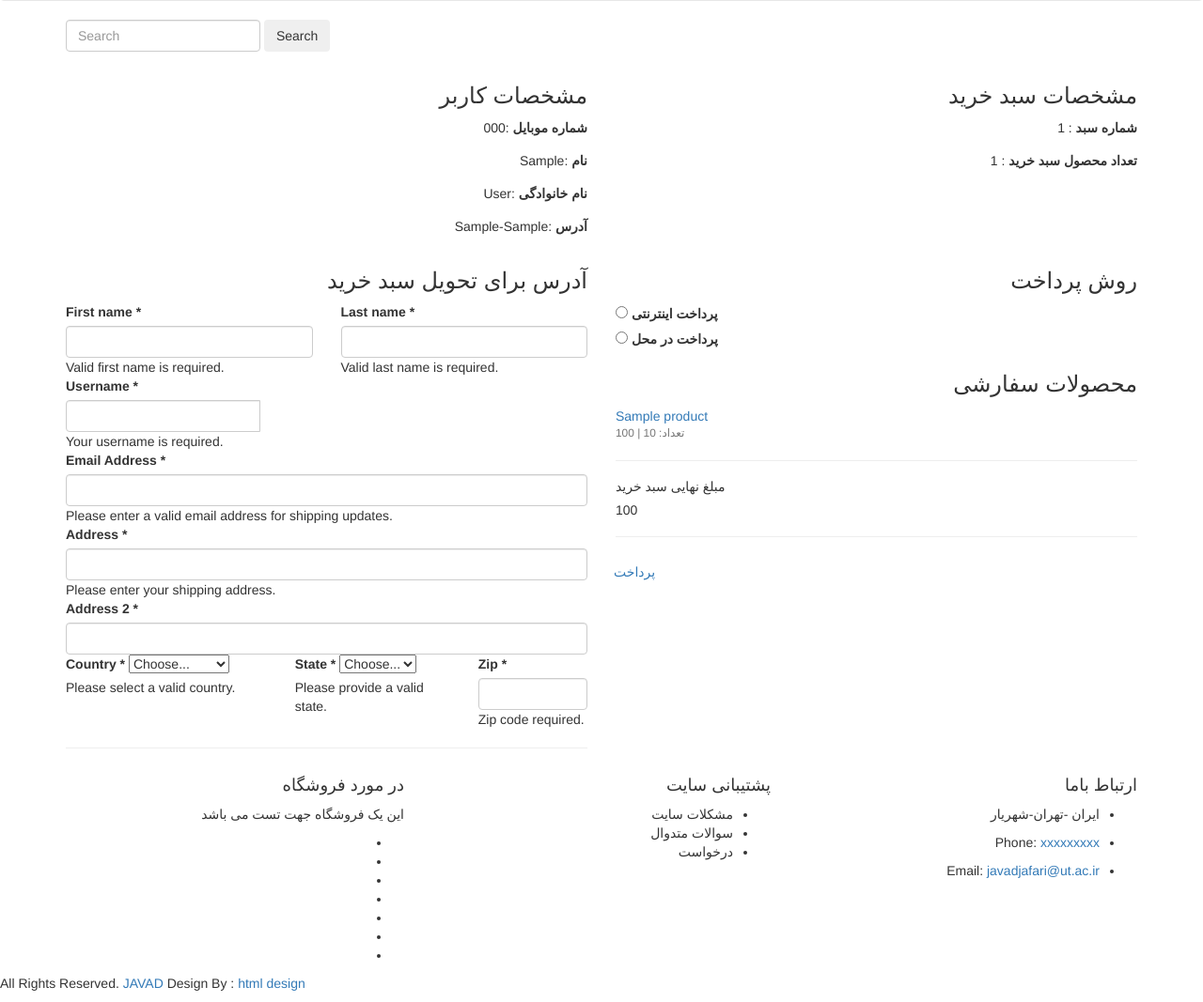
After one commit to javad-jafari/eshop, a Django app: page /basket/checkout/order in a window 1280 px wide. The commit adds this page. Shown: the part 604-1671 px from the top of the page at 94% size. Run offline with Django 3.2, Linux system fonts and the light colour scheme; a user stored in the database is signed in; tables that the repository leaves empty hold one stand-in row (values such as "Sample post"); some libraries are stand-ins or nearby versions.

Commit message:
checked out the basket and its page handeled

```diff
--- a/Orders/forms.py
+++ b/Orders/forms.py
@@ -5,3 +5,7 @@ class BasketDetailForm(forms.Form):
     product_id = forms.IntegerField(widget=forms.HiddenInput())
     shop_id = forms.IntegerField(widget=forms.HiddenInput())
     quantity = forms.IntegerField(widget=forms.NumberInput(), initial=1)
+
+
+class OrderedForm(forms.Form):
+    Basket_id = forms.CharField()
--- a/Orders/models.py
+++ b/Orders/models.py
@@ -65,7 +65,7 @@ class Basket(models.Model):
 
 class BasketItem(models.Model):
     basket = models.ForeignKey(Basket, related_name='itemsbasket', related_query_name='itemsbasket', verbose_name=_(
-        "basket"), on_delete=models.CASCADE)
+        "basket"), on_delete=models.CASCADE ,blank=True)
     shop_product = models.ForeignKey(ShopProduct, related_name='itemsshop_product',
                                      related_query_name='itemsshop_product', verbose_name=_(
             "shop_product"), on_delete=models.CASCADE)
--- a/Orders/urls.py
+++ b/Orders/urls.py
@@ -1,5 +1,5 @@
 from django.urls import path, re_path
-from .views import add_to_basket, basketlist, remove_item,update_item
+from .views import add_to_basket, basketlist, remove_item, update_item, close_order, finished_order
 
 urlpatterns = [
 
@@ -8,5 +8,7 @@ urlpatterns = [
     path('list/additem/', add_to_basket, name='addbasketitem'),
     path('removeitem/<detail_id>', remove_item, name='removebasketitem'),
     path('updateitem/', update_item, name='updatebasketitem'),
+    path('checkout/', close_order, name='checkout'),
+    path('checkout/order', finished_order, name='finished_order'),
 
 ]
--- a/Orders/views.py
+++ b/Orders/views.py
@@ -9,33 +9,23 @@ from django.shortcuts import render, redirect
 from django.views.decorators.csrf import csrf_exempt
 from django.views.generic import ListView, UpdateView
 
+from Accounts.models import Address
 from Orders.models import BasketItem, Basket
 from Products.models import Category, ShopProduct
-from Orders.forms import BasketDetailForm
+from Orders.forms import BasketDetailForm, OrderedForm
 
-
-# class BasketList(LoginRequiredMixin, ListView):
-#     model = BasketItem
-#     template_name = 'order/basketlist.html'
-#     context_object_name = 'l'
-#
-#
-#     def get_context_data(self, **kwargs):
-#         context = super().get_context_data(**kwargs)
-#         context["categories"] = Category.objects.all()
-#         context['items'] = BasketItem.objects.filter()
-#
-#         return context
 
 @login_required(login_url='/accounts/login')
 def basketlist(request):
-    context = {'basket': None, 'detail': None}
+    context = {'basket': None, 'detail': None, 'categories': Category.objects.all()}
+
     open_basket: Basket = Basket.objects.filter(user_id=request.user.id, ordered=False).first()
     if open_basket is not None:
         context['basket'] = open_basket
         context['detail'] = open_basket.itemsbasket.all()
         context['categories'] = Category.objects.all()
         context['total_price'] = open_basket.sum_total()
+        context['order_form'] = OrderedForm(initial={'Basket_id': open_basket.id})
 
     return render(request, 'order/basketlist.html', context)
 
@@ -45,6 +35,7 @@ def add_to_basket(request):
     new_basket_form = BasketDetailForm(request.POST or None)
     if new_basket_form.is_valid():
         basket = Basket.objects.filter(user_id=request.user.id, ordered=False).first()
+
         if basket is None:
             basket = Basket.objects.create(user_id=request.user.id, ordered=False)
 
@@ -54,7 +45,7 @@ def add_to_basket(request):
         if quantity < 0:
             quantity = 1
         shop_product = ShopProduct.objects.get(product_id=product_id, shop_id=shop_id)
-        if basket.itemsbasket.filter(shop_product_id=shop_product.id).exists():
+        if basket.itemsbasket_set.filter(shop_product_id=shop_product.id).exists():
             pass
         else:
             basket.itemsbasket.create(shop_product_id=shop_product.id, price=shop_product.price, quantity=quantity)
@@ -82,9 +73,37 @@ def update_item(request):
     basket = BasketItem.objects.get(id=data['item_id'], basket__user_id=user)
     basket.quantity += data['condition']
     basket.save()
-    if basket.quantity <1:
+    if basket.quantity < 1:
         basket.delete()
 
-    response = {"counters": basket.quantity ,'price_item': basket.total_price(),'price_total':basket.basket.sum_total()}
+    response = {"counters": basket.quantity, 'price_item': basket.total_price(),
+                'price_total': basket.basket.sum_total()}
 
     return HttpResponse(json.dumps(response), status=201)
+
+
+@login_required(login_url='/accounts/login')
+def close_order(request):
+    forms = OrderedForm(request.POST or None)
+    if forms.is_valid():
+        bask_id = forms.cleaned_data.get('Basket_id')
+        basket = Basket.objects.get(user_id=request.user.id, id=bask_id, ordered=False)
+        basket.ordered = True
+        basket.save()
+
+        return redirect('checkout')
+    return redirect('finished_order')
+
+
+@login_required(login_url='/accounts/login')
+def finished_order(request):
+    context = {'basket': None, 'detail': None}
+    finish: Basket = Basket.objects.filter(user_id=request.user.id, ordered=True).first()
+    if finish is not None:
+        context['basket'] = finish
+        context['detail'] = finish.itemsbasket.all()
+        context['categories'] = Category.objects.all()
+        context['address'] = Address.objects.filter(user_id=request.user.id).first()
+        context['total_price'] = finish.sum_total()
+
+    return render(request, 'order/checkout.html', context)
--- /dev/null
+++ b/templates/order/checkout.html
@@ -0,0 +1,188 @@
+{% extends 'base/base.html' %}
+{% load static %}
+
+{% block title %}Checkot{% endblock %}
+
+{% block content %}
+
+
+
+
+
+
+
+    <!-- Start Cart  -->
+    <div class="cart-box-main">
+        <div class="container">
+            <div class="row new-account-login">
+                <div class="col-sm-6 col-lg-6 mb-3">
+                    <div class="title-left">
+                        <h3 class="text-right">مشخصات کاربر</h3>
+                    </div>
+                    <p class="text-right">{{ basket.user.mobile }}:  <label>شماره موبایل</label></p>
+                    <p class="text-right">{{ basket.user.first_name }}:  <label>نام</label></p>
+                    <p class="text-right">{{ basket.user.last_name }}:  <label>نام خانوادگی</label></p>
+                    <p class="text-right">{{ address.city }}-{{ address.alley }}:  <label>آدرس</label></p>
+
+                </div>
+                <div class="col-sm-6 col-lg-6 mb-3">
+                    <div class="title-left">
+                        <h3 class="text-right">مشخصات سبد خرید</h3>
+                    </div>
+                    <p class="text-right">{{ basket.id }} :  <label>شماره سبد</label></p>
+                    <p class="text-right">{{ basket.itemsbasket.count }} :  <label>تعداد محصول سبد خرید</label></p>
+
+                    <form class="mt-3 collapse review-form-box" id="formRegister">
+                        <div class="form-row">
+                            <div class="form-group col-md-6">
+                                <label for="InputName" class="mb-0">First Name</label>
+                                <input type="text" class="form-control" id="InputName" placeholder="First Name"> </div>
+                            <div class="form-group col-md-6">
+                                <label for="InputLastname" class="mb-0">Last Name</label>
+                                <input type="text" class="form-control" id="InputLastname" placeholder="Last Name"> </div>
+                            <div class="form-group col-md-6">
+                                <label for="InputEmail1" class="mb-0">Email Address</label>
+                                <input type="email" class="form-control" id="InputEmail1" placeholder="Enter Email"> </div>
+                            <div class="form-group col-md-6">
+                                <label for="InputPassword1" class="mb-0">Password</label>
+                                <input type="password" class="form-control" id="InputPassword1" placeholder="Password"> </div>
+                        </div>
+                        <button type="submit" class="btn hvr-hover">Register</button>
+                    </form>
+                </div>
+            </div>
+            <div class="row">
+                <div class="col-sm-6 col-lg-6 mb-3">
+                    <div class="checkout-address">
+                        <div class="title-left">
+                            <h3 class="text-right">آدرس برای تحویل سبد خرید</h3>
+                        </div>
+                        <form class="needs-validation" novalidate>
+                            <div class="row">
+                                <div class="col-md-6 mb-3">
+                                    <label for="firstName">First name *</label>
+                                    <input type="text" class="form-control" id="firstName" placeholder="" value="" required>
+                                    <div class="invalid-feedback"> Valid first name is required. </div>
+                                </div>
+                                <div class="col-md-6 mb-3">
+                                    <label for="lastName">Last name *</label>
+                                    <input type="text" class="form-control" id="lastName" placeholder="" value="" required>
+                                    <div class="invalid-feedback"> Valid last name is required. </div>
+                                </div>
+                            </div>
+                            <div class="mb-3">
+                                <label for="username">Username *</label>
+                                <div class="input-group">
+                                    <input type="text" class="form-control" id="username" placeholder="" required>
+                                    <div class="invalid-feedback" style="width: 100%;"> Your username is required. </div>
+                                </div>
+                            </div>
+                            <div class="mb-3">
+                                <label for="email">Email Address *</label>
+                                <input type="email" class="form-control" id="email" placeholder="">
+                                <div class="invalid-feedback"> Please enter a valid email address for shipping updates. </div>
+                            </div>
+                            <div class="mb-3">
+                                <label for="address">Address *</label>
+                                <input type="text" class="form-control" id="address" placeholder="" required>
+                                <div class="invalid-feedback"> Please enter your shipping address. </div>
+                            </div>
+                            <div class="mb-3">
+                                <label for="address2">Address 2 *</label>
+                                <input type="text" class="form-control" id="address2" placeholder=""> </div>
+                            <div class="row">
+                                <div class="col-md-5 mb-3">
+                                    <label for="country">Country *</label>
+                                    <select class="wide w-100" id="country">
+									<option value="Choose..." data-display="Select">Choose...</option>
+									<option value="United States">United States</option>
+								</select>
+                                    <div class="invalid-feedback"> Please select a valid country. </div>
+                                </div>
+                                <div class="col-md-4 mb-3">
+                                    <label for="state">State *</label>
+                                    <select class="wide w-100" id="state">
+									<option data-display="Select">Choose...</option>
+									<option>California</option>
+								</select>
+                                    <div class="invalid-feedback"> Please provide a valid state. </div>
+                                </div>
+                                <div class="col-md-3 mb-3">
+                                    <label for="zip">Zip *</label>
+                                    <input type="text" class="form-control" id="zip" placeholder="" required>
+                                    <div class="invalid-feedback"> Zip code required. </div>
+                                </div>
+                            </div>
+                            <hr class="mb-4">
+
+
+
+
+
+
+                             </form>
+                    </div>
+                </div>
+                <div class="col-sm-6 col-lg-6 mb-3">
+                    <div class="row">
+                        <div class="col-md-12 col-lg-12">
+                            <div class="shipping-method-box">
+                                <div class="title-left">
+                                    <h3 class="text-right">روش پرداخت</h3>
+                                </div>
+                                <div class="mb-4">
+
+                                    <div class="custom-control custom-radio">
+                                        <input id="shippingOption2" name="shipping-option" class="custom-control-input" type="radio">
+                                        <label class="custom-control-label" for="shippingOption2">پرداخت اینترنتی</label>  </div>
+
+                                    <div class="custom-control custom-radio">
+                                        <input id="shippingOption3" name="shipping-option" class="custom-control-input" type="radio">
+                                        <label class="custom-control-label" for="shippingOption3">پرداخت در محل</label> </div>
+                                </div>
+                            </div>
+                        </div>
+                        <div class="col-md-12 col-lg-12">
+                            <div class="odr-box">
+                                <div class="title-left">
+                                    <h3 class="text-right">محصولات سفارشی</h3>
+                                </div>
+                                <div class="rounded p-2 bg-light">
+
+                                    {% for item in detail %}
+                                    <div class="media mb-2 border-bottom">
+                                        <div class="media-body"> <a href="detail.html">{{ item.shop_product.product.name }}</a>
+                                            <div class="small text-muted">{{ item.total_price }} <span class="mx-2">|</span> تعداد: {{ item.quantity }} </div>
+                                        </div>
+                                    </div>
+                                    {% endfor %}
+
+
+                                </div>
+                            </div>
+                        </div>
+                        <div class="col-md-12 col-lg-12">
+                            <div class="order-box">
+                                <div class="title-left">
+
+                                </div>
+
+
+                                <hr class="my-1">
+
+                                <div class="d-flex gr-total">
+                                    <h5>مبلغ نهایی سبد خرید</h5>
+                                    <div class="ml-auto h5"> {{ total_price }} </div>
+                                </div>
+                                <hr> </div>
+                        </div>
+                        <div class="col-12 d-flex shopping-box"> <a href="checkout.html" class="ml-auto btn hvr-hover">پرداخت</a> </div>
+                    </div>
+                </div>
+            </div>
+
+        </div>
+    </div>
+    <!-- End Cart -->
+
+{% endblock %}
```
Also changed, not shown: Accounts/views.py (+6 -2 lines), templates/order/basketlist.html (+8 -3 lines), Orders/migrations/0003_auto_20210222_0046.py (added).
